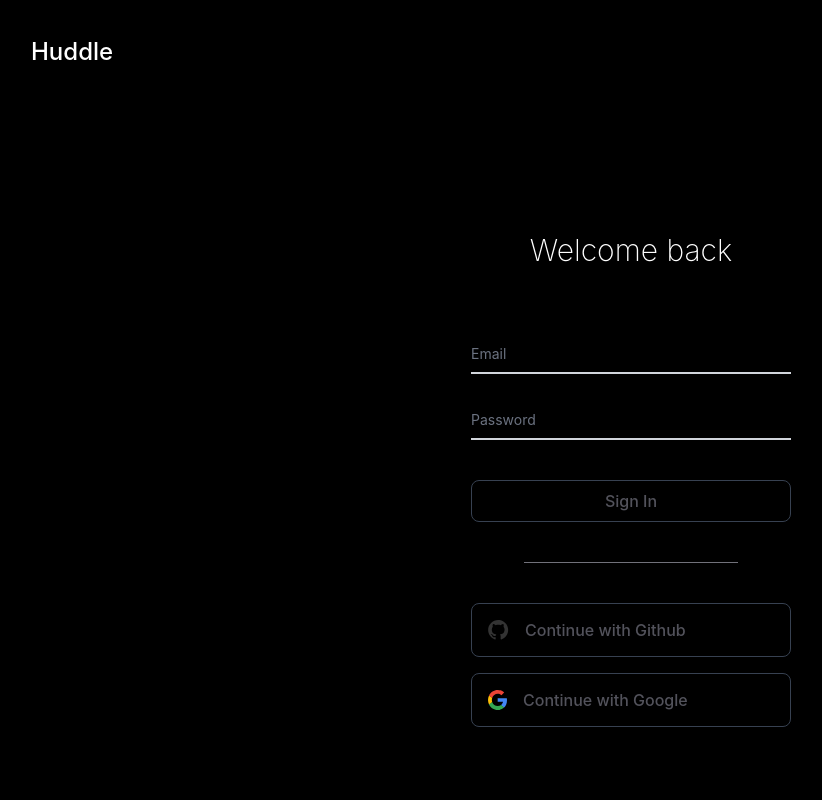
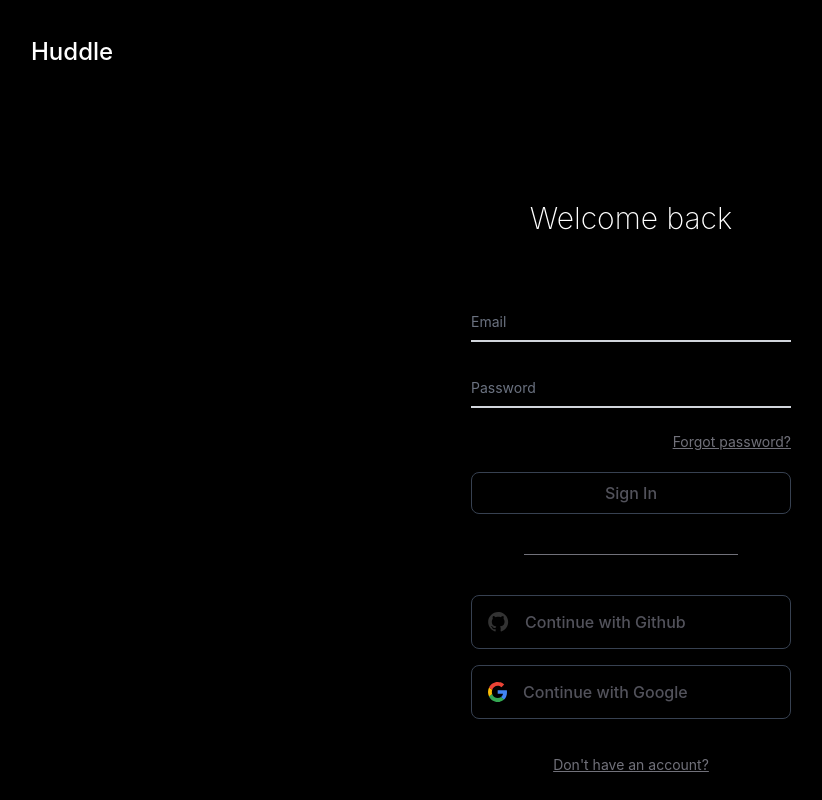
Before and after one commit to dallenpyrah/Huddle, a Next.js app: page /login in a window 1280 px wide. Shown: the whole page, without its empty margins (9-831 px from the left). Built offline with nearby package versions, Linux system fonts and the light colour scheme; no server answers; what inversify would draw is missing.

Commit message:
Login page is complete, users can sign in with multiple different sources

```diff
--- a/pages/login.tsx
+++ b/pages/login.tsx
@@ -1,16 +1,19 @@
-import React, { useEffect } from 'react'
 import { useRouter } from 'next/router'
-import { useAuth } from '../src/auth/contexts/AuthUserContext'
 import FlexColHuddleTitle from '../src/home/components/cols/FlexColHuddleTitle'
 import LoginInputField from '../src/auth/components/LoginInputField'
 import UserSignUpModel from '../src/auth/models/UserSignUpModel'
 import AuthenticateWithGithubButton from '../src/auth/components/AuthenticateWithGithubButton'
 import AuthenticateWithGoogleButton from '../src/auth/components/AuthenticationWithGoogleButton'
+import { IAuthenticationService } from '../src/auth/service-interfaces/IAuthenticationService'
+import { TYPES } from '../inversify/types'
+import { appContainer } from '../inversify/container'
+import React from 'react'
+import Link from 'next/link'
+
+const authenticationService = appContainer.get<IAuthenticationService>(TYPES.AuthenticationService)
 
 export default function LoginPage (): JSX.Element {
-  const [isValid, setIsValid] = React.useState(false)
   const [message, setMessage] = React.useState('')
-  const { authUser, loading } = useAuth()
   const router = useRouter()
   const [inputGroup, setInputGroup] = React.useState<UserSignUpModel>({
     firstName: '',
@@ -22,43 +25,50 @@ export default function LoginPage (): JSX.Element {
     company: ''
   })
 
+  const handleSignIn = async (event: React.FormEvent<HTMLFormElement>): Promise<void> => {
+    try {
+      event.preventDefault()
+      const userCredentials = await authenticationService.signInWithEmailAndPassword(inputGroup)
+
+      if (userCredentials.user !== undefined) {
+        await router.push('/dashboard')
+      }
+    } catch (error: any) {
+      setMessage(error.message)
+    }
+  }
+
   const handleChange = (event: React.FormEvent<HTMLInputElement>): void => {
     const { name, value } = event.currentTarget
     setInputGroup({ ...inputGroup, [name]: value })
   }
 
-  useEffect(() => {
-    if (!loading && authUser !== null) {
-      void router.push('/dashboard')
-    }
-
-    if (inputGroup.email.length > 0 && inputGroup.password.length > 0) {
-      setIsValid(true)
-    } else {
-      setIsValid(false)
-    }
-  }, [authUser, loading, inputGroup])
-
-  if (!loading && authUser === null) {
   return (
         <div className="h-screen bg-black max-h-screen">
             <div className="flex flex-row w-screen justify-between">
                 <FlexColHuddleTitle/>
             </div>
-            <div className="flex flex-row w-screen justify-center items-center my-32">
+            <div className="flex flex-row w-screen justify-center items-center my-24">
                 <div className="flex basis-1/4 mx-5 justify-center">
                     <div className="w-full">
                         <div className="text-white text-center mb-16 font-extralight text-3xl">Welcome back</div>
-                        <form className="">
+                        <form className="" onSubmit={(event) => {
+                          void handleSignIn(event)
+                        }}>
                             {message !== '' && <p className="text-red-500 text-sm text-center mb-10">{message}</p>}
                             <LoginInputField label={'Email'} type={'email'} name={'email'} autoComplete={'off'}
                                              handleChange={handleChange}/>
                             <LoginInputField label={'Password'} type={'password'} name={'password'} autoComplete={'off'}
                                              handleChange={handleChange}/>
+                            <Link href={'/forgot-password'}>
+                                <a className="text-zinc-500 text-sm underline float-right text-center mb-5">Forgot
+                                    password?</a>
+                            </Link>
                             <button aria-label="Login" role="button"
                                     className="focus:outline-none justify-center hover:text-zinc-600 focus:ring-2 focus:ring-offset-1 focus:ring-zinc-700 py-2 px-4 border rounded-lg border-gray-700 flex items-center w-full mt-10">
                                 <p className="text-base font-medium text-zinc-600">Sign In</p>
                             </button>
+                        </form>
                         <hr className="mt-10 mb-6 w-2/3 mx-auto bg-green-300"/>
                         <div className="flex flex-row justify-center my-4">
                             <AuthenticateWithGithubButton setMessage={setMessage}/>
@@ -66,16 +76,15 @@ export default function LoginPage (): JSX.Element {
                         <div className="flex flex-row justify-center my-4">
                             <AuthenticateWithGoogleButton setMessage={setMessage}/>
                         </div>
-                        </form>
+                        <div className="flex flex-row justify-center my-4">
+                            <Link href={'/signup'}>
+                                <a className="text-zinc-500 text-sm underline text-center mt-5">Don't have an
+                                    account?</a>
+                            </Link>
+                        </div>
                     </div>
                 </div>
             </div>
         </div>
   )
-  } else {
-    return (
-            <div className="flex bg-violet-50 h-screen w-screen justify-evenly items-center">
-            </div>
-    )
 }
-}
--- a/src/auth/service-interfaces/IAuthenticationService.ts
+++ b/src/auth/service-interfaces/IAuthenticationService.ts
@@ -1,10 +1,9 @@
-import AuthenticationModel from '../models/AuthenticationModel'
 import { UserCredential } from '@firebase/auth'
 import { User } from 'firebase/auth'
 import UserSignUpModel from '../models/UserSignUpModel'
 
 export interface IAuthenticationService {
-  login: (user: AuthenticationModel) => Promise<UserCredential>
+  signInWithEmailAndPassword: (user: UserSignUpModel) => Promise<UserCredential>
 
   loginOrSignupWithGithub: () => Promise<UserCredential>
 
--- a/src/auth/services/AuthenticationService.ts
+++ b/src/auth/services/AuthenticationService.ts
@@ -8,7 +8,6 @@ import {
   updateProfile,
   User
 } from 'firebase/auth'
-import AuthenticationModel from '../models/AuthenticationModel'
 import pino from 'pino'
 import { UserCredential } from '@firebase/auth'
 import { auth } from '../../../firebase-config'
@@ -29,7 +28,7 @@ export class AuthenticationService implements IAuthenticationService {
     this.axios = axiosService.getAxiosInstance()
   }
 
-  async login (user: AuthenticationModel): Promise<UserCredential> {
+  async signInWithEmailAndPassword (user: UserSignUpModel): Promise<UserCredential> {
     try {
       const loggedInUser = await signInWithEmailAndPassword(auth, user.email, user.password)
       await this.axios.post('/auth/signup', loggedInUser.user)
--- a/src/home/components/HuddleHeader.tsx
+++ b/src/home/components/HuddleHeader.tsx
@@ -1,8 +1,11 @@
 import React from 'react'
+import Link from 'next/link'
 
 const huddleHeader = (): JSX.Element => {
   return (
-        <h1 className="text-white font-medium text-2xl">Huddle</h1>
+      <Link href="/">
+        <a className="text-white font-medium text-2xl hover:text-green-400">Huddle</a>
+      </Link>
   )
 }
 
```
Lines whose indentation alone changed are shown as unchanged.
